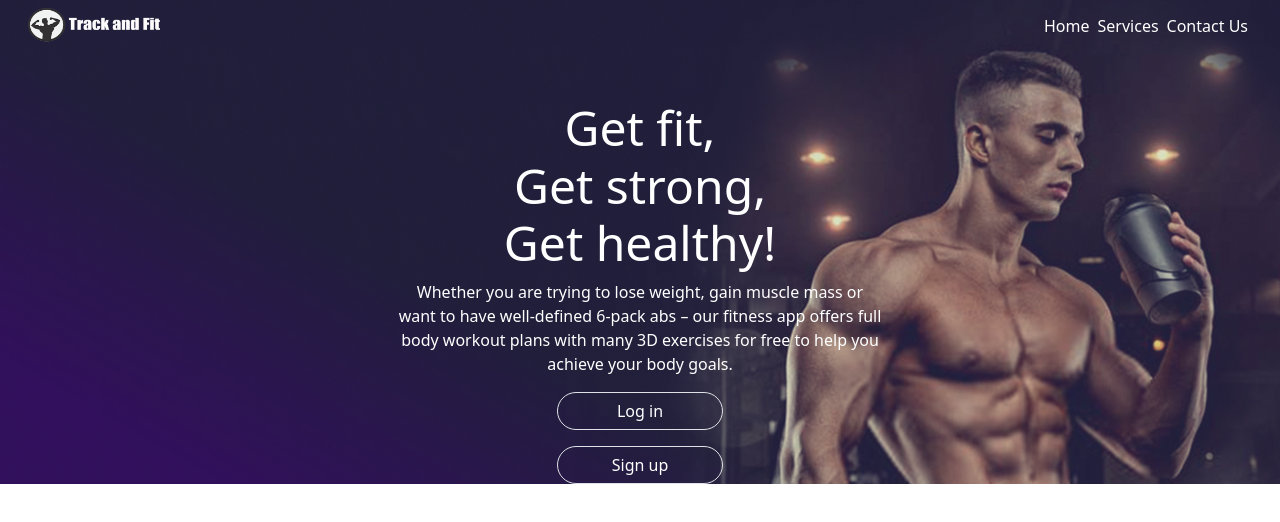
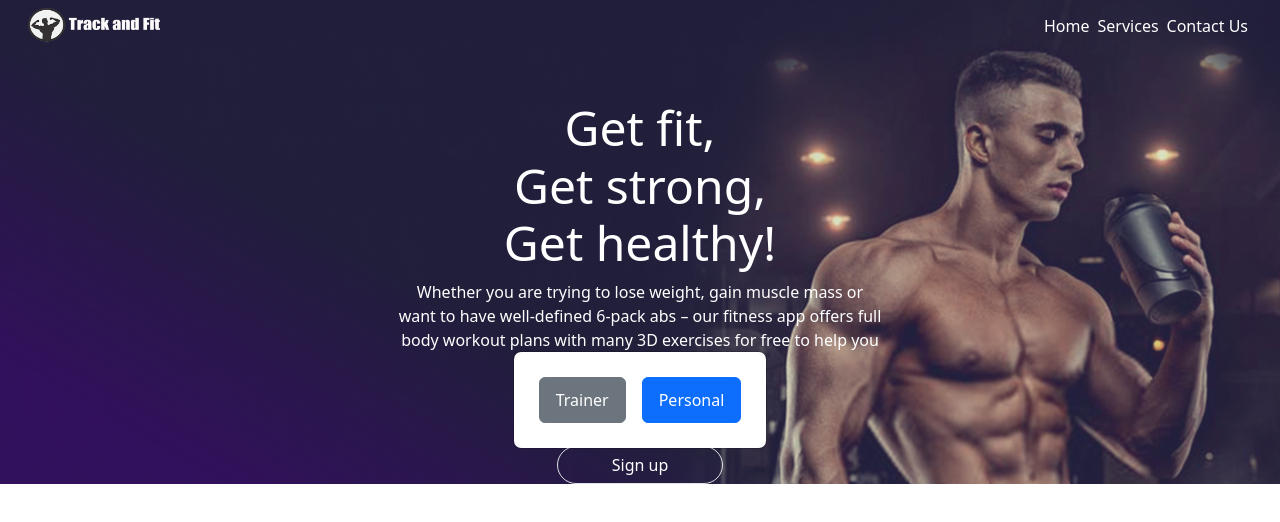
Before and after one commit to CodeITLab/fit_track_frontend_app, a Vue app: page / in a window 1280 px wide. Both pictures are taken after a click on the button "Log in". Shown: the top 522 px of the page. Built offline with nearby package versions, Linux system fonts and the light colour scheme.

Commit message:
login modal update

```diff
--- a/src/components/login-component/LoginFormModalBody.vue
+++ b/src/components/login-component/LoginFormModalBody.vue
@@ -1,5 +1,10 @@
 <script lang="ts" setup>
 import { StoreAccessController } from "../../controllers/store-access/StoreAccessController";
+import { ModalController } from "@/controllers/modal-controllers/ModalController";
+
+const setValueToFalse = (): void => {
+ ModalController().setLoginFormModalValue(false)
+};
 </script>
 <template>
   <tbody>
@@ -8,8 +13,10 @@ import { StoreAccessController } from "../../controllers/store-access/StoreAcces
         <div
           class="modal-body d-flex justify-content-center align-items-center"
         >
-          <button type="button" class="btn btn-secondary">Trainer</button>
-          <button type="button" class="btn btn-primary">Personal</button>
+          <button type="button" class="btn btn-secondary m-2" @click="setValueToFalse"> <router-link class="nav-link links p-1 text-decoration-none"
+                           to="/dashboard">Trainer</router-link></button>
+          <button type="button" class="btn btn-primary m-2" @click="setValueToFalse"> <router-link class="nav-link links p-1 text-decoration-none"
+                           to="/dashboard">Personal</router-link></button>
         </div>
       </td>
     </tr>
--- a/src/views/HomeView.vue
+++ b/src/views/HomeView.vue
@@ -1,15 +1,13 @@
 <script lang="ts" setup>
-import { defineComponent } from "vue";
 import { ModalController } from "@/controllers/modal-controllers/ModalController";
 import { StoreAccessController } from "../controllers/store-access/StoreAccessController";
+
 import LoginFormModal from "../components/login-component/LoginFormModal.vue";
+import MainMenuComponent from "../components/menu-navbar-components/main-menu-component/MainMenuComponent.vue";
+const setValueToTrue = (): void => {
+ ModalController().setLoginFormModalValue(true)
+};
 
-import MainMenuComponent from "../components/menu-navbar-components/main-menu-component/MainMenuComponent.vue";
-
-const setModalValue = (modalValue: boolean) => {
-  StoreAccessController().modalStore.openCloseChoseLoginForm(modalValue);
-};
-let proba = StoreAccessController().modalStore.choseLoginForm;
 </script>
 
 <template>
@@ -32,11 +30,11 @@ let proba = StoreAccessController().modalStore.choseLoginForm;
         <button
           class="btn text-white rounded-pill border border-dark-3 mb-3 btn-block col-sm-4"
           type="button"
-          @click="setModalValue(true)"
+          @click="setValueToTrue()"
         >
           Log in
         </button>
-        <LoginFormModal v-if="proba === true" />
+        <LoginFormModal v-if="StoreAccessController().modalStore.choseLoginForm=== true" />
         <button
           class="btn text-white rounded-pill border border-dark-3 btn-block col-sm-4"
           type="button"
```
